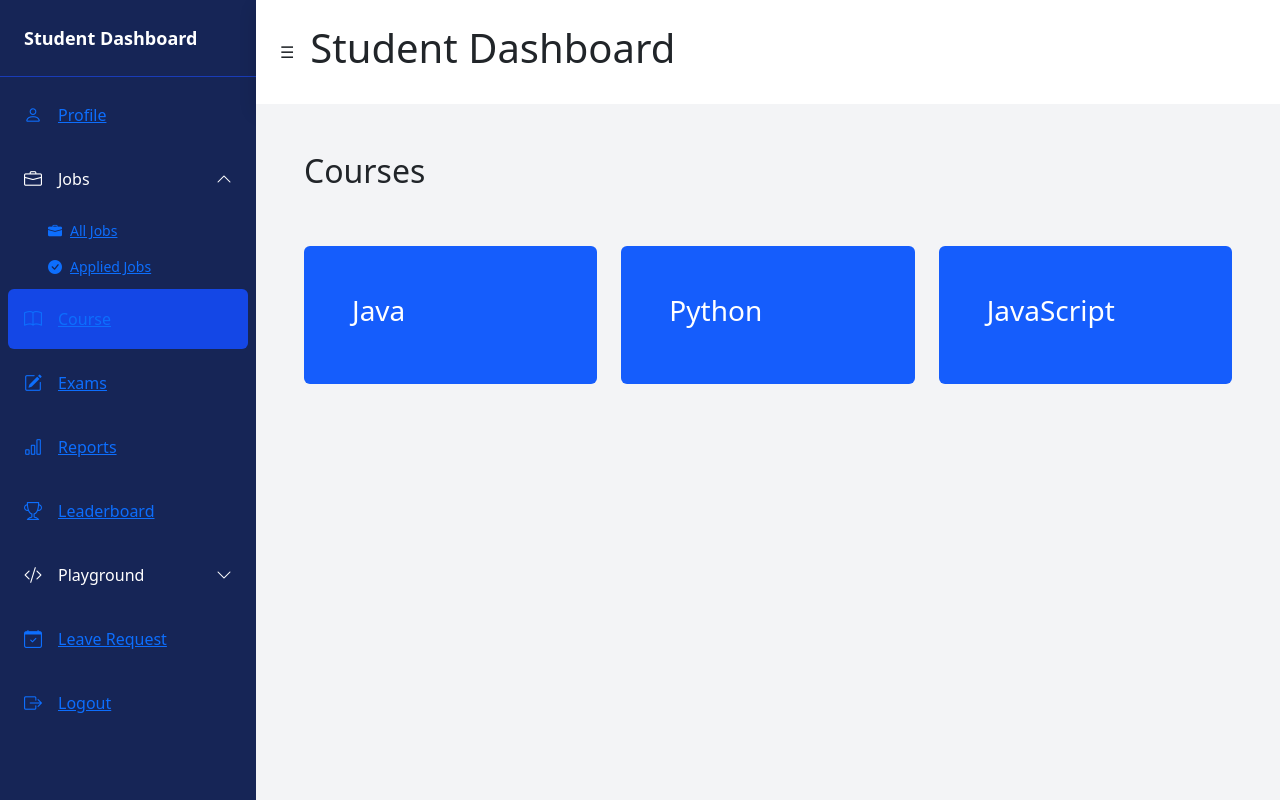
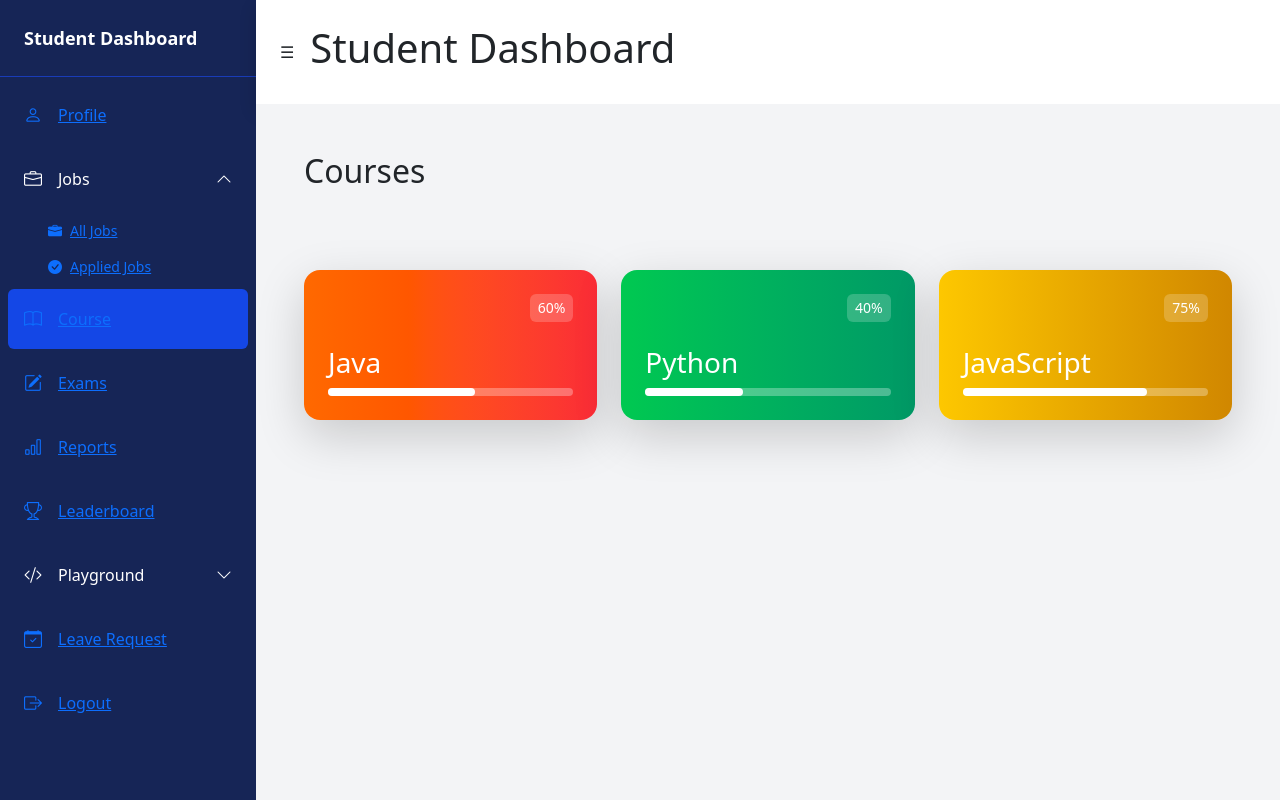
Before and after one commit to sssituser/python12to1pmmainproject, a React (Vite) app in the folder placementapp/: page /dashboard/course in a window 1280 px wide. Built offline with nearby package versions, Linux system fonts and the light colour scheme.

Commit message:
Removed large video files

```diff
--- a/placementapp/src/pages/Course.jsx
+++ b/placementapp/src/pages/Course.jsx
@@ -1,86 +1,174 @@
-import React from "react";
+import React, { useState } from "react";
 import { useParams, useNavigate } from "react-router-dom";
 
 export default function Course() {
-
   const navigate = useNavigate();
   const { courseId } = useParams();
 
-  const courses = {
+  // ✅ State (dynamic data)
+  const [courses, setCourses] = useState({
     1: {
       title: "Java",
+      color: "from-orange-500 to-red-500",
+      icon: "",
+      progress: 60,
       topics: [
         "Introduction to Java",
         "Java Operators",
-        "Data Types",
-        "Conditional Statements",
-        "Control Statements"
+        "Data Types"
       ]
     },
     2: {
       title: "Python",
+      color: "from-green-500 to-emerald-600",
+      icon: "",
+      progress: 40,
       topics: [
         "Python Basics",
-        "Variables and Data Types",
         "Loops",
         "Functions"
       ]
     },
     3: {
       title: "JavaScript",
+      color: "from-yellow-400 to-yellow-600",
+      icon: "",
+      progress: 75,
       topics: [
         "JS Basics",
         "ES6",
-        "DOM Manipulation",
-        "React Basics"
+        "DOM"
       ]
     }
+  });
+
+  // ✅ Input state
+  const [newTopic, setNewTopic] = useState("");
+
+  // =========================
+  // 👉 ADD TOPIC FUNCTION
+  // =========================
+  const addTopic = () => {
+    if (!newTopic.trim()) return;
+
+    setCourses((prev) => ({
+      ...prev,
+      [courseId]: {
+        ...prev[courseId],
+        topics: [...prev[courseId].topics, newTopic]
+      }
+    }));
+
+    setNewTopic(""); // clear input
   };
 
-  // 👉 If courseId is not present → show course list
+  // =========================
+  // 👉 COURSE LIST VIEW
+  // =========================
   if (!courseId) {
+    return (
+      <div className="p-6 bg-gray-100 min-h-screen">
+        <h2 className="text-3xl font-bold mb-8">Courses</h2>
 
-    return (
-
-      <div className="p-6">
-
-        <h2 className="text-2xl font-bold mb-6">Courses</h2>
-
-        <div className="grid grid-cols-3 gap-4">
-
+        <div className="grid grid-cols-1 sm:grid-cols-2 lg:grid-cols-3 gap-6">
           {Object.entries(courses).map(([id, course]) => (
-
             <div
               key={id}
               onClick={() => navigate(`/dashboard/course/${id}`)}
-              className="bg-blue-600 text-white p-5 rounded cursor-pointer hover:bg-blue-700"
+              className={`bg-gradient-to-r ${course.color}
+                          text-white p-6 rounded-2xl cursor-pointer
+                          shadow-lg hover:shadow-2xl
+                          transform hover:-translate-y-2 hover:scale-105
+                          transition duration-300`}
             >
-              <h3 className="text-xl">{course.title}</h3>
+              <div className="flex justify-between mb-4">
+                <span className="text-4xl">{course.icon}</span>
+                <span className="text-sm bg-white/20 px-2 py-1 rounded">
+                  {course.progress}%
+                </span>
+              </div>
+
+              <h3 className="text-2xl font-semibold mb-2">
+                {course.title}
+              </h3>
+
+              <div className="w-full bg-white/30 h-2 rounded-full">
+                <div
+                  className="bg-white h-2 rounded-full"
+                  style={{ width: `${course.progress}%` }}
+                ></div>
+              </div>
             </div>
           ))}
         </div>
       </div>
     );
   }
+
+  // =========================
+  // 👉 SINGLE COURSE VIEW
+  // =========================
   const course = courses[courseId];
+
   if (!course) {
-    return <h3 className="p-6">Course not found</h3>;
+    return <h3 className="p-6 text-red-500">Course not found</h3>;
   }
+
   return (
-    <div className="p-6">
-      <h2 className="text-2xl font-bold mb-4">{course.title} Topics</h2>
-      {course.topics.map((topic, index) => (
+    <div className="p-6 bg-gray-100 min-h-screen">
+      {/* Header */}
+      <div className="flex justify-between items-center mb-6">
+        <h2 className="text-3xl font-bold">
+          {course.title} Topics
+        </h2>
+
         <button
-          key={index}
-          onClick={() =>
-            navigate(`/dashboard/course/video/${courseId}/${index}`)
-          }
-          className="block w-full text-left bg-gray-200 p-3 mb-2 rounded hover:bg-gray-300"
+          onClick={() => navigate("/dashboard/course")}
+          className="text-blue-600 hover:underline"
         >
-          {index + 1}. {topic}
+          ← Back
         </button>
-      ))}
+      </div>
+
+      {/* ✅ Add Topic Input */}
+      <div className="flex gap-3 mb-6">
+        <input
+          type="text"
+          value={newTopic}
+          onChange={(e) => setNewTopic(e.target.value)}
+          placeholder="Enter new topic..."
+          className="flex-1 p-3 rounded-lg border outline-none"
+        />
+
+        <button
+          onClick={addTopic}
+          className="bg-blue-600 text-white px-5 rounded-lg hover:bg-blue-700"
+        >
+          Add
+        </button>
+      </div>
+
+      {/* Topics */}
+      <div className="space-y-4">
+        {course.topics.map((topic, index) => (
+          <div
+            key={index}
+            onClick={() =>
+              navigate(`/dashboard/course/video/${courseId}/${index}`)
+            }
+            className="flex justify-between items-center
+                      bg-white p-4 rounded-xl shadow
+                      hover:shadow-md hover:bg-gray-50
+                      cursor-pointer transition"
+          >
+            <span>{index + 1}. {topic}</span>
+
+            <span className="text-blue-500 text-sm">
+              Watch →
+            </span>
+          </div>
+        ))}
+      </div>
     </div>
   );
-
 }
```
